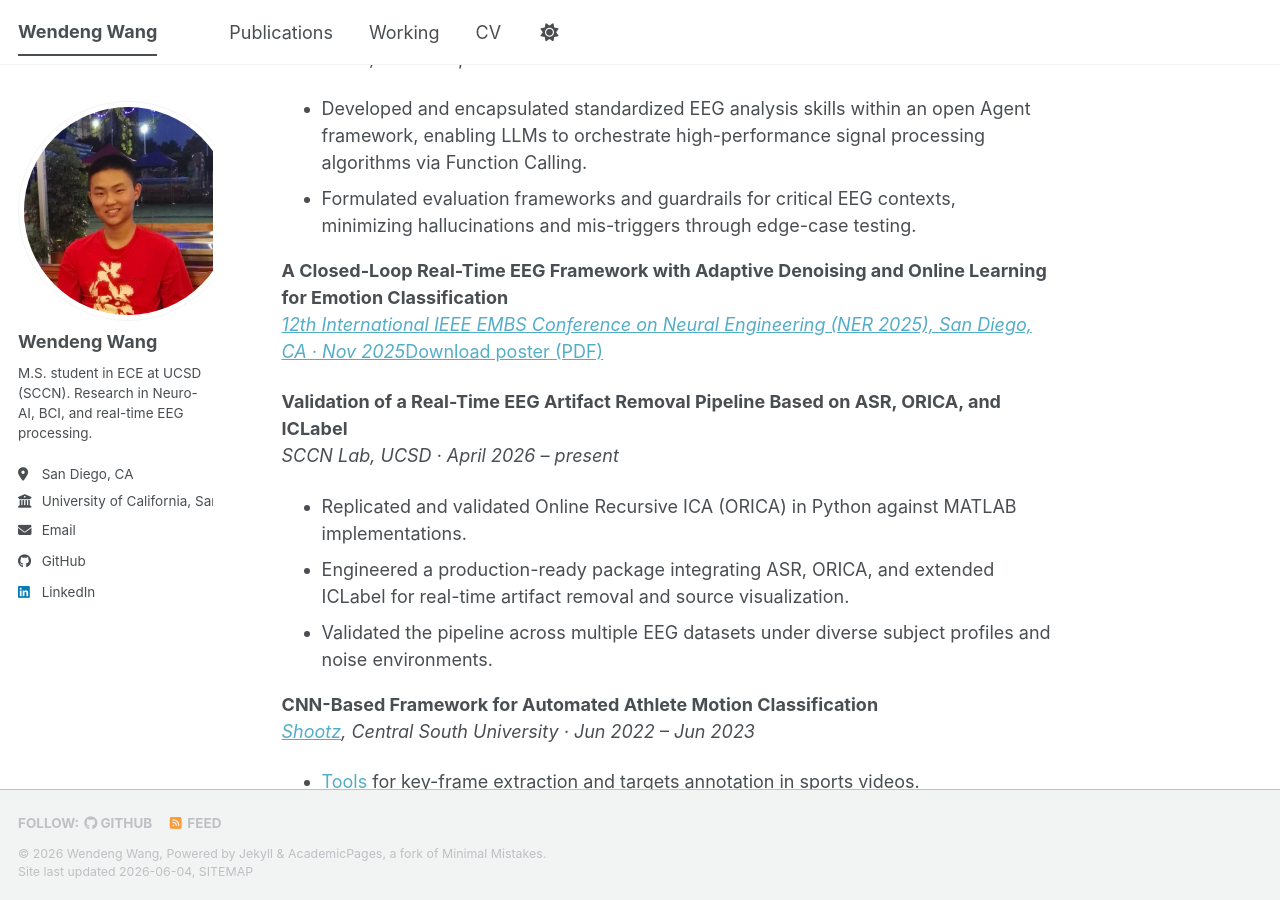
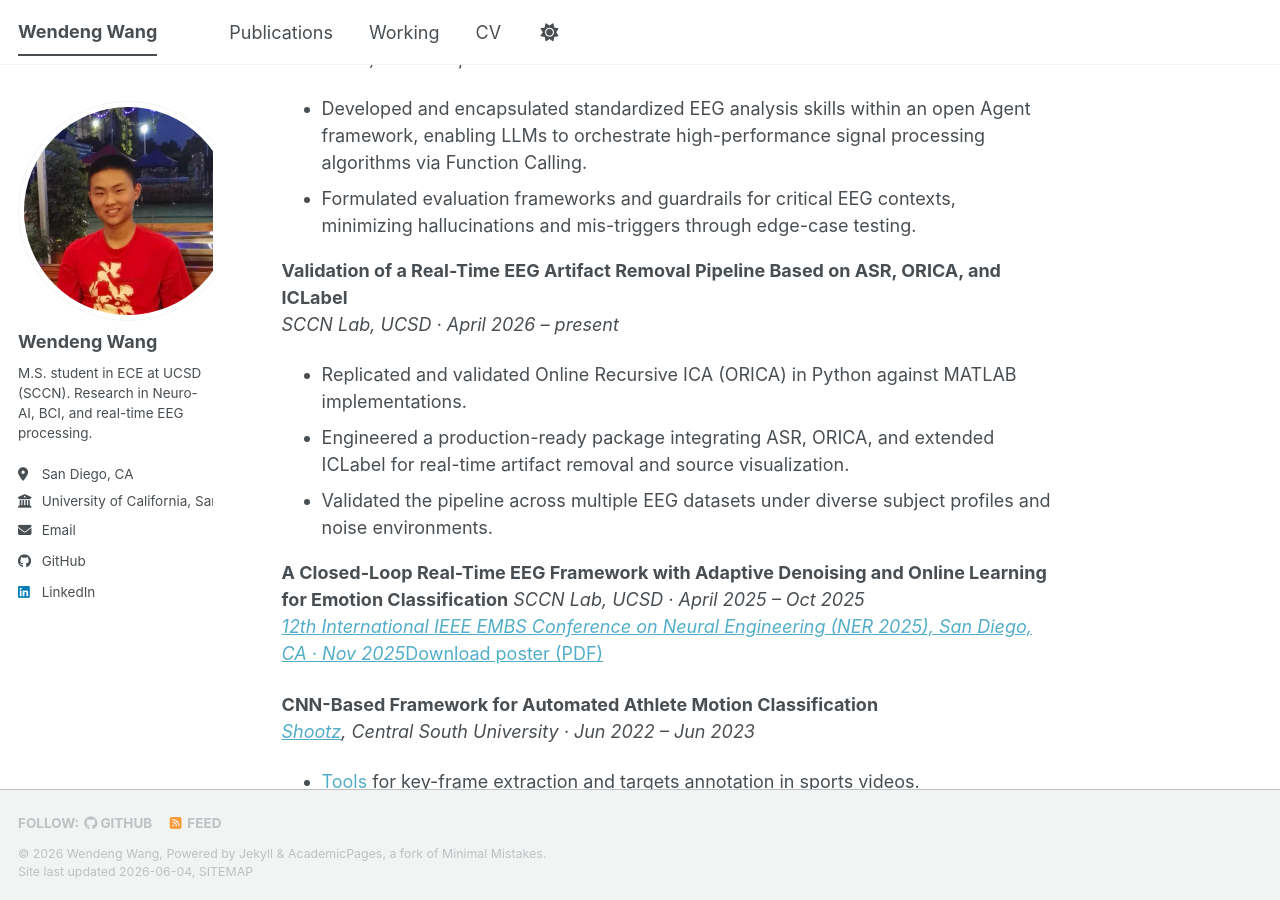
Before and after one commit to d-d-w404/Profile, a Jekyll site: the page built from _pages/about.md, in a window 1280 px wide and 900 px high, scrolled down 966 px. Built offline with Jekyll 4.4.1, drawn with Linux system fonts in a browser that asks for light colours; a script bundle is joined from its source files by our own code; library files that are not in the unit come from our copies; part of the change alters nothing that is shown.

Commit message:
Reorder NER 2025 poster entry and add SCCN lab dates on homepage.
Co-authored-by: Cursor <cursoragent@cursor.com>

```diff
--- a/_pages/about.md
+++ b/_pages/about.md
@@ -33,8 +33,6 @@ More broadly, I am interested in bridging neuroscience and artificial intelligen
 * Developed and encapsulated standardized EEG analysis skills within an open Agent framework, enabling LLMs to orchestrate high-performance signal processing algorithms via Function Calling.
 * Formulated evaluation frameworks and guardrails for critical EEG contexts, minimizing hallucinations and mis-triggers through edge-case testing.
 
-**A Closed-Loop Real-Time EEG Framework with Adaptive Denoising and Online Learning for Emotion Classification**
-*[12th International IEEE EMBS Conference on Neural Engineering (NER 2025), San Diego, CA · Nov 2025](https://cmsworkshops.com/NER2025/view_paper.php?PaperNum=1759)*[Download poster (PDF)](https://d-d-w404.github.io/Profile/files/wang-realtime-eeg-poster.pdf)
 
 **Validation of a Real-Time EEG Artifact Removal Pipeline Based on ASR, ORICA, and ICLabel**
 *SCCN Lab, UCSD · April 2026 – present*
@@ -42,6 +40,10 @@ More broadly, I am interested in bridging neuroscience and artificial intelligen
 * Replicated and validated Online Recursive ICA (ORICA) in Python against MATLAB implementations.
 * Engineered a production-ready package integrating ASR, ORICA, and extended ICLabel for real-time artifact removal and source visualization.
 * Validated the pipeline across multiple EEG datasets under diverse subject profiles and noise environments.
+
+**A Closed-Loop Real-Time EEG Framework with Adaptive Denoising and Online Learning for Emotion Classification**
+*SCCN Lab, UCSD · April 2025 – Oct 2025*
+*[12th International IEEE EMBS Conference on Neural Engineering (NER 2025), San Diego, CA · Nov 2025](https://cmsworkshops.com/NER2025/view_paper.php?PaperNum=1759)*[Download poster (PDF)](https://d-d-w404.github.io/Profile/files/wang-realtime-eeg-poster.pdf)
 
 **CNN-Based Framework for Automated Athlete Motion Classification**
 *[Shootz](https://www.shootz.tech/), Central South University · Jun 2022 – Jun 2023*
```
